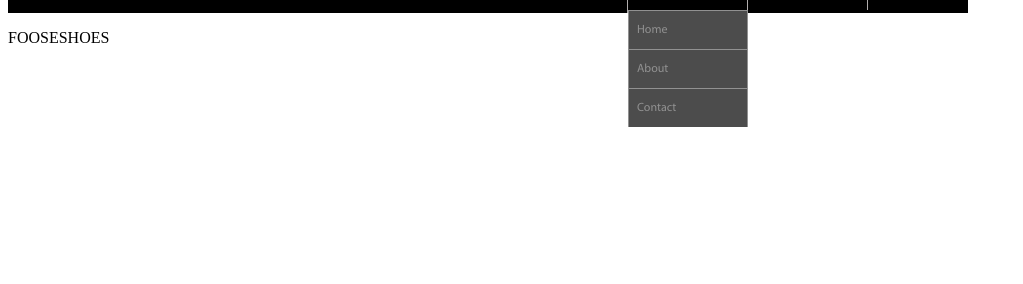
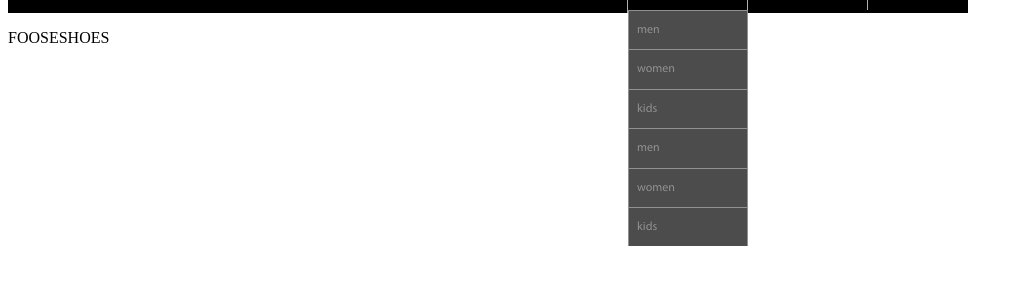
Before and after one commit to xnastia/frontend-academy-anastasiia-prygun, a plain HTML site: page index.html in a window 1280 px wide. Both pictures are taken after a click on the button "SEARCH". Shown: the part 48-332 px from the top of the page, without its empty margins (0-1023 px from the left). Drawn offline with nearby package versions, Linux system fonts and the light colour scheme; a web font is replaced by a local one.

Commit message:
added dynamic dropdown

```diff
--- a/css/style.css
+++ b/css/style.css
@@ -17,7 +17,7 @@ body{
     overflow: auto;
   }
 
-  .search-dropdown-content a {
+  .search-dropdown-content option {
     color: #919191;
     padding: 12px 12px;
     padding-left: 8px;
--- a/index.html
+++ b/index.html
@@ -4,6 +4,7 @@
   <meta http-equiv="Content-Type" content="text/html; charset=utf-8">
   <link href="css/style.css" rel="stylesheet">
   <script src = "scripts/dropdowns.js"></script>
+  <script src="https://ajax.googleapis.com/ajax/libs/jquery/2.2.0/jquery.min.js"></script>
   <title></title>
  </head>
  <body>
@@ -22,9 +23,9 @@
                      </button>
                 </div>
                 <div id="search-dropdown" class="search-dropdown-content">
-                        <a href="#home">Home</a>
-                        <a href="#about">About</a>
-                        <a href="#contact">Contact</a>
+                        <option>men</option>
+                        <option>women</option>
+                        <option>kids</option>
                 </div>
             </div>
                 <div id="logo-bar-login-btn">
--- /dev/null
+++ b/jsons/searchList.json
@@ -0,0 +1 @@
+[{"option":"men"},{"option":"women"},{"option":"kids"}]
--- a/scripts/dropdowns.js
+++ b/scripts/dropdowns.js
@@ -1,6 +1,15 @@
 function showSearchDropdown() {
     document.getElementById("search-dropdown").style.display="block";
+    $.getJSON( "jsons/searchList.json", function( data ) {
+
+      $.each( data, function(key, val ) {
+        val=val.option;
+        document.getElementById("search-dropdown").innerHTML+="<option>"+val+"</option>";
+      });
   }
+  );
+  }
+
 
   // Close the dropdown if the user clicks outside of it
   window.onclick = function(event) {
```
